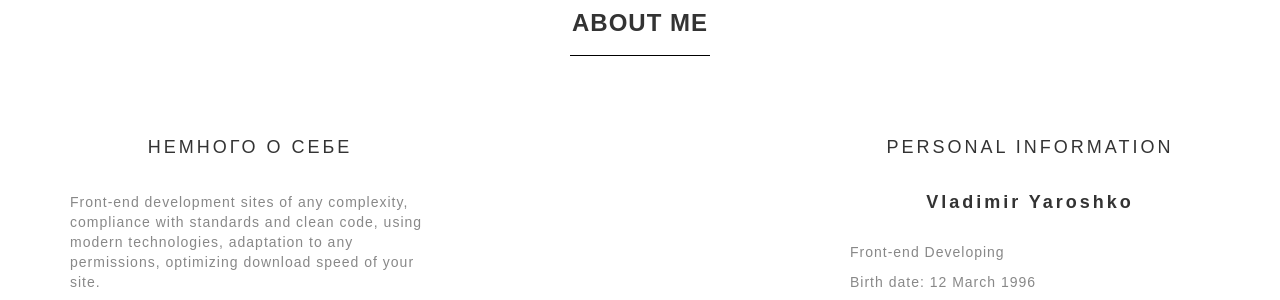
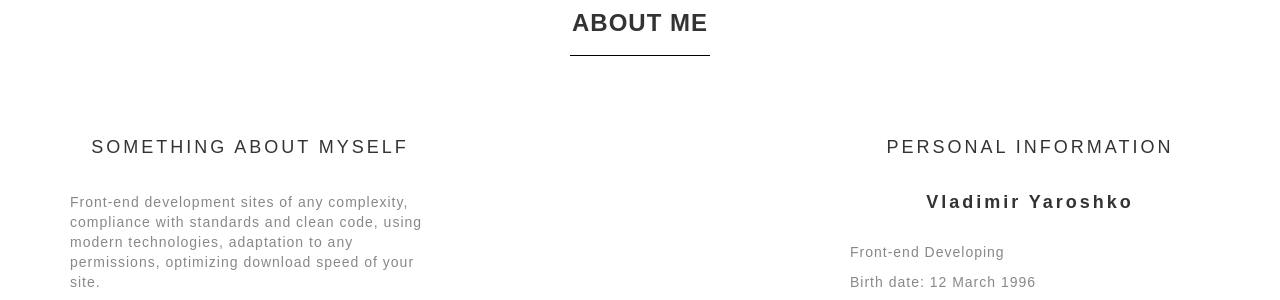
Before and after one commit to Vladimir-rolex/VY, a plain HTML site: page index.html in a window 1280 px wide. Shown: the part 840-1140 px from the top of the page. Drawn offline with Linux system fonts and the light colour scheme; a web font is replaced by a local one.

Commit message:
о себе

```diff
--- a/index.html
+++ b/index.html
@@ -87,7 +87,7 @@
                     </div>
                 </div>
                 <div class="col-md-4 col-md-pull-4 animation-2">
-                    <h3>Немного о себе</h3>
+                    <h3>Something about myself</h3>
                     <p>Front-end development sites of any complexity, compliance with standards and clean code, using modern technologies, adaptation to any permissions, optimizing download speed of your site.
                     </p>
                     <p>Serious attitude to job, able to work with extremely tight deadlines, extensive experience in the development, always only positive results and satisfied customers.</p>
```
